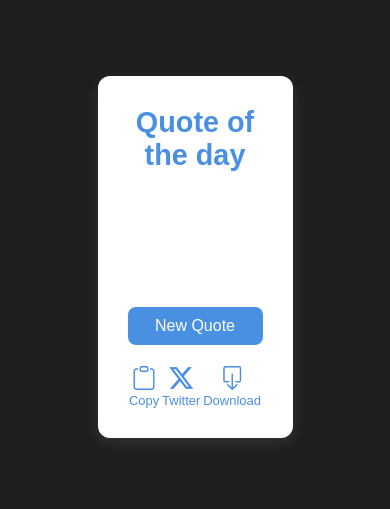
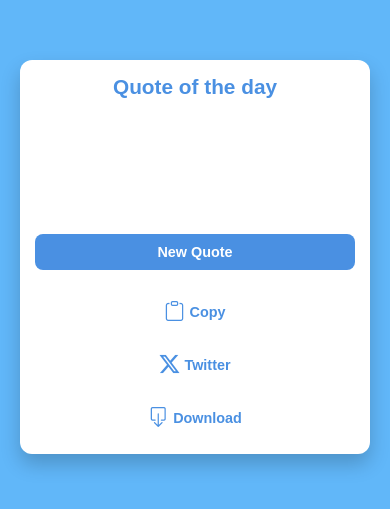
Before and after one commit to sourish19/Random-Quote-Generator, a plain HTML site: page index.html in a window 390 px wide. Shown: the part 165-674 px from the top of the page. Drawn offline with nearby package versions, Linux system fonts and the light colour scheme.

Commit message:
Add media queries

```diff
--- a/script.js
+++ b/script.js
@@ -1,26 +1,21 @@
-const category = [
-  "backgrounds",
-  "fashion",
-  "nature",
-  "science",
-  "education",
-  "feelings",
-  "health",
-  "people",
-  "places",
-  "animals",
-  "industry",
-  "computer",
-  "food",
-  "sports",
-  "transportation",
-  "travel",
-  "buildings",
-  "business",
-  "music",
+const images = [
+  {
+    url: "https://plus.unsplash.com/premium_photo-1666863909125-3a01f038e71f?q=80&w=1986&auto=format&fit=crop&ixlib=rb-4.0.3&ixid=M3wxMjA3fDB8MHxwaG90by1wYWdlfHx8fGVufDB8fHx8fA%3D%3D",
+    caption: "Beautiful Mountain Landscape",
+  },
+  {
+    url: "https://plus.unsplash.com/premium_photo-1690576837108-3c8343a1fc83?q=80&w=2070&auto=format&fit=crop&ixlib=rb-4.0.3&ixid=M3wxMjA3fDB8MHxwaG90by1wYWdlfHx8fGVufDB8fHx8fA%3D%3D",
+    caption: "Ocean Sunset View",
+  },
+  {
+    url: "https://images.unsplash.com/photo-1473448912268-2022ce9509d8?q=80&w=2041&auto=format&fit=crop&ixlib=rb-4.0.3&ixid=M3wxMjA3fDB8MHxwaG90by1wYWdlfHx8fGVufDB8fHx8fA%3D%3D",
+    caption: "Autumn Forest Path",
+  },
+  {
+    url: "https://plus.unsplash.com/premium_photo-1680466057202-4aa3c6329758?q=80&w=2138&auto=format&fit=crop&ixlib=rb-4.0.3&ixid=M3wxMjA3fDB8MHxwaG90by1wYWdlfHx8fGVufDB8fHx8fA%3D%3D",
+    caption: "Urban City Skyline",
+  },
 ];
-let randomImage = null;
-let image = null;
 
 const quoteContainer = document.getElementById("quote-container");
 const newQuoteBttn = document.getElementById("new-quote");
@@ -28,7 +23,6 @@ const twitter = document.getElementById("twitter");
 const copy = document.getElementById("copy");
 const download = document.getElementById("download");
 const quoteUrl = "https://api.freeapi.app/api/v1/public/quotes/quote/random";
-let randomIndex = null;
 
 async function fetchedData() {
   const data = await fetch(quoteUrl);
@@ -76,15 +70,15 @@ const copyToClipboard = async () => {
   }
 };
 
-const bgImage = async () => {
-  randomImageCategory = Math.floor(Math.random() * (category.length - 0 + 1) + 0);
-  console.log(category[randomImageCategory]);
+const bgImage = () => {
+  const minCeiled = 0;
+  const maxFloored = 3;
+  const randomImageIndex = Math.floor(
+    Math.random() * (maxFloored - minCeiled + 1) + minCeiled
+  );
+  console.log(randomImageIndex);
 
-  const randomImage = await fetch(
-    `https://api.algobook.info/v1/randomimage?category=${category[randomImageCategory]}`
-  );
-  image = randomImage.url
-  document.body.style.backgroundImage = `url(${randomImage.url})`;
+  document.body.style.backgroundImage = `url(${images[randomImageIndex].url})`;
 };
 
 const shareInTwitter = () => {
--- a/style.css
+++ b/style.css
@@ -6,13 +6,16 @@
 }
 
 body {
-  background-color: #1e1e1e;
+  background: rgba(31, 153, 247, 0.703);
   color: #fff;
   display: flex;
   justify-content: center;
   align-items: center;
   height: 100vh;
-  background-size: auto;
+  padding: 20px;
+  background-position: center;
+  background-repeat: no-repeat;
+  background-size: cover;
 }
 
 .container {
@@ -20,14 +23,26 @@ body {
   color: #333;
   padding: 30px;
   border-radius: 12px;
-  width: 50%;
+  width: 90%;
   max-width: 500px;
   min-height: 250px;
   text-align: center;
-  box-shadow: 0 5px 15px rgba(255, 255, 255, 0.1);
+  box-shadow: 0 10px 20px rgba(0, 0, 0, 0.2);
   display: flex;
   flex-direction: column;
   justify-content: space-between;
+  animation: fadeIn 0.6s ease-in-out;
+}
+
+@keyframes fadeIn {
+  from {
+    opacity: 0;
+    transform: translateY(-10px);
+  }
+  to {
+    opacity: 1;
+    transform: translateY(0);
+  }
 }
 
 .heading {
@@ -40,88 +55,129 @@ body {
   font-size: 1.2rem;
   color: #555;
   margin-bottom: 20px;
-  min-height: 100px; /* Ensures space for larger quotes */
+  min-height: 100px;
   display: flex;
   flex-direction: column;
   align-items: center;
+  opacity: 0;
+  animation: fadeIn 0.6s ease-in-out forwards;
 }
 
 #quote {
   text-align: center;
   padding: 10px;
   line-height: 1.6;
+  font-weight: 500;
 }
 
 #author {
   font-size: 1rem;
   font-style: italic;
   color: #777;
-  margin-top: 15px;
+  margin-top: 10px;
   align-self: flex-end;
 }
 
 #new-quote {
-  padding: 10px 20px;
+  padding: 12px 20px;
   font-size: 1rem;
   border: none;
   background: #4a90e2;
   color: white;
   border-radius: 8px;
   cursor: pointer;
-  transition: background 0.3s;
+  transition: background 0.3s, transform 0.2s;
 }
 
 #new-quote:hover {
   background: #3578e5;
+  transform: scale(1.05);
 }
 
 #share-buttons {
   display: flex;
-  justify-content: space-around;
+  justify-content: space-between;
   margin-top: 20px;
+  gap: 10px;
 }
 
 button {
-  background-color: #fff;
-  border-style: none;
-  font-size: small;
+  background: #fff;
+  border: none;
+  font-size: 0.9rem;
+  font-weight: bold;
   color: #4a90e2;
+  display: flex;
+  align-items: center;
+  gap: 5px;
+  padding: 8px 15px;
+  border-radius: 8px;
+  cursor: pointer;
+  transition: background 0.3s, transform 0.2s;
 }
 
-.bi-clipboard {
-  font-size: 24px;
-  color: #4a90e2;
-  cursor: pointer;
-  background-color: #fff;
+button:hover {
+  background: #e3f2fd;
+  transform: scale(1.05);
 }
 
-.bi-clipboard:hover {
-  color: #3578e5;
+button i {
+  font-size: 20px;
 }
 
-.bi-twitter-x {
-  font-size: 24px;
-  color: #4a90e2;
-  cursor: pointer;
-  background-color: #fff;
+/* Responsive Design */
+@media (max-width: 768px) {
+  .container {
+    width: 95%;
+    padding: 20px;
   }
 
-.bi-twitter-x:hover {
-  color: #3578e5;
+  .heading {
+    font-size: 1.5rem;
   }
 
-.bi-box-arrow-down {
-  font-size: 24px;
-  color: #4a90e2;
-  cursor: pointer;
-  background-color: #fff;
+  #quote-container {
+    font-size: 1rem;
   }
 
-.bi-box-arrow-down:hover {
-  color: #3578e5;
+  #new-quote {
+    font-size: 0.9rem;
+    padding: 10px 15px;
   }
 
-a {
-  text-decoration: none;
-  color: #4a90e2;
+  #share-buttons {
+    flex-direction: column;
+    align-items: center;
   }
+
+  button {
+    width: 100%;
+    justify-content: center;
+    padding: 10px;
+  }
+}
+
+@media (max-width: 480px) {
+  .container {
+    width: 100%;
+    padding: 15px;
+  }
+
+  .heading {
+    font-size: 1.3rem;
+  }
+
+  #quote {
+    font-size: 1rem;
+    padding: 8px;
+  }
+
+  #author {
+    font-size: 0.9rem;
+  }
+
+  #new-quote {
+    width: 100%;
+    font-size: 0.9rem;
+  }
+}
```
Lines whose indentation alone changed are shown as unchanged.
